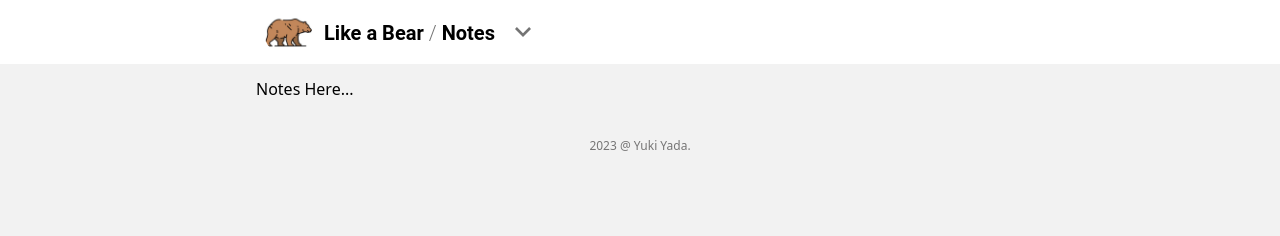
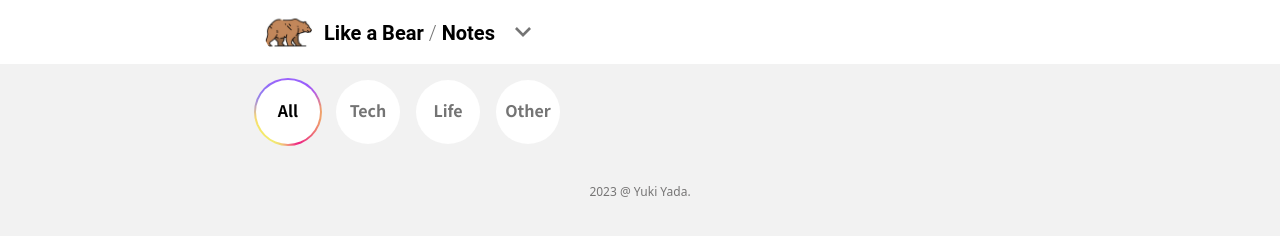
Before and after one commit to YadaYuki/like-a-bear, an Astro site: page / in a window 1280 px wide. Built offline with nearby package versions, Linux system fonts and the light colour scheme; Astro itself is replaced by a stand-in of ours.

Commit message:
add menu tag

```diff
--- a/src/components/layouts/HeadSEO.astro
+++ b/src/components/layouts/HeadSEO.astro
@@ -29,9 +29,11 @@ const {
   <meta charset="utf-8" />
   <meta name="viewport" content="width=device-width,initial-scale=1" />
   <link rel="icon" type="image/svg+xml" href="/favicon.svg" />
+  <link rel="preconnect" href="https://fonts.googleapis.com" />
+  <link rel="preconnect" href="https://fonts.gstatic.com" crossorigin />
   <link
+    href="https://fonts.googleapis.com/css2?family=Noto+Sans+JP:wght@400;700&display=swap"
     rel="stylesheet"
-    href="https://fonts.googleapis.com/css?family=Noto+Sans+JP"
   />
   <meta name="generator" content={Astro.generator} />
 
--- a/src/components/layouts/menu/MenuList.module.css
+++ b/src/components/layouts/menu/MenuList.module.css
@@ -7,6 +7,8 @@
   right: 40px;
   box-shadow: 0px 8px 24px rgba(0, 0, 0, 0.3);
   padding: 4px 8px;
+  z-index: 100;
+  margin: 4px 0;
 
   /* animation */
   animation-name: fade_in_menu;
@@ -17,7 +19,7 @@
 }
 
 .menu_list_item {
-  /* font-size: px; */
+  list-style: none;
   font-family: Roboto, sans-serif;
   margin: 12px 8px;
 }
--- a/src/components/layouts/menu/MenuList.tsx
+++ b/src/components/layouts/menu/MenuList.tsx
@@ -26,20 +26,20 @@ const MENU_LIST_ITEMS: MenuListItemType[] = [
 
 export const MenuList = ({ open, activeItem }: MenuListProps) => {
   return open ? (
-    <div className={styles.menu_list}>
+    <ul className={styles.menu_list}>
       {MENU_LIST_ITEMS.map((item) => {
         const isActive = item.menuItem === activeItem;
         const className = isActive
           ? `${styles.menu_list_item} ${styles.menu_list_item_active}`
           : `${styles.menu_list_item} ${styles.menu_list_item_non_active}`;
         return (
-          <p className={className} key={item.menuItem}>
+          <li className={className} key={item.menuItem}>
             <a href={item.url} target={item.target}>
               {item.label}
             </a>
-          </p>
+          </li>
         );
       })}
-    </div>
+    </ul>
   ) : null;
 };
--- /dev/null
+++ b/src/components/notes/CategoryMenu.astro
@@ -0,0 +1,113 @@
+---
+import type { NoteCategoryType } from "~/schemas/note";
+import { NOTE_CATEGORIES } from "~/consts/categories";
+import menuItemBgImage from "~/components/assets/image/category_menu_bg.png";
+import { capitalize } from "~/utils/string";
+import { Image } from "@astrojs/image/components";
+
+type NoteMenuType = NoteCategoryType | "all";
+
+type Props = {
+  activeCategory?: NoteMenuType;
+};
+
+const CATEGORY_TO_PATH_MAP = {
+  tech: "/notes/tech",
+  life: "/notes/life",
+  other: "/notes/other",
+  all: "/",
+} as const;
+
+const NOTE_MENU_ITEMS = ["all", ...NOTE_CATEGORIES] as const;
+
+const { activeCategory = "all" } = Astro.props;
+---
+
+<ul>
+  {
+    NOTE_MENU_ITEMS.map((category) => {
+      if (category === activeCategory) {
+        return (
+          <li>
+            <Image
+              alt="虹色"
+              width={80}
+              height={80}
+              src={menuItemBgImage}
+              format={"png"}
+            />
+            <div class="list_item">
+              <a href={CATEGORY_TO_PATH_MAP[category]}>
+                {capitalize(category)}
+              </a>
+            </div>
+          </li>
+        );
+      }
+      return (
+        <li class="list_item non_active">
+          <a href={CATEGORY_TO_PATH_MAP[category]}>{capitalize(category)}</a>
+        </li>
+      );
+    })
+  }
+</ul>
+
+<style>
+  ul {
+    display: flex;
+    padding: 0;
+  }
+  li {
+    list-style: none;
+    position: relative;
+  }
+  li > img {
+    position: absolute;
+    top: -2px;
+    left: -2px;
+    width: 60px;
+    height: 60px;
+    border-radius: 30px;
+    z-index: -1;
+  }
+  .list_item {
+    background-color: #fff;
+    width: 56px;
+    height: 56px;
+    border-radius: 28px;
+    text-align: center;
+    font-family: "Noto Sans JP", sans-serif;
+    font-weight: 700;
+    margin-right: 16px;
+    line-height: 52px;
+  }
+  a {
+    display: inline-block;
+    width: 100%;
+    height: 100%;
+    border-radius: 28px;
+  }
+  .non_active {
+    color: #747474;
+  }
+  @media screen and (min-width: 768px) {
+    .list_item {
+      width: 64px;
+      height: 64px;
+      border-radius: 32px;
+      margin-right: 16px;
+      line-height: 60px;
+      font-size: 16px;
+    }
+    li > img {
+      position: absolute;
+      top: -2px;
+      left: -2px;
+      width: 68px;
+      height: 68px;
+      border-radius: 34px;
+      z-index: -1;
+    }
+  }
+</style>
--- /dev/null
+++ b/src/consts/categories.ts
@@ -0,0 +1,3 @@
+import type { NoteCategoryType } from "~/schemas/note";
+
+export const NOTE_CATEGORIES: NoteCategoryType[] = ["tech", "life", "other"];
--- a/src/pages/index.astro
+++ b/src/pages/index.astro
@@ -1,7 +1,8 @@
 ---
 import Layout from "~/components/layouts/Layout.astro";
+import CategoryMenu from "~/components/notes/CategoryMenu.astro";
 ---
 
 <Layout page={"notes"}>
-  <p>Notes Here...</p>
+  <CategoryMenu />
 </Layout>
--- /dev/null
+++ b/src/utils/string.ts
@@ -0,0 +1,3 @@
+export const capitalize = (s: string): string => {
+  return s.charAt(0).toUpperCase() + s.slice(1, s.length);
+};
```
Also changed, not shown: src/content/config.ts (+4 -4 lines), src/pages/notes/[tag].astro (added, +22 -0 lines), src/schemas/note.ts (renamed from src/schemas/blog.ts, +5 -3 lines), src/components/assets/image/category_menu_bg.png (added), 1 other file.
